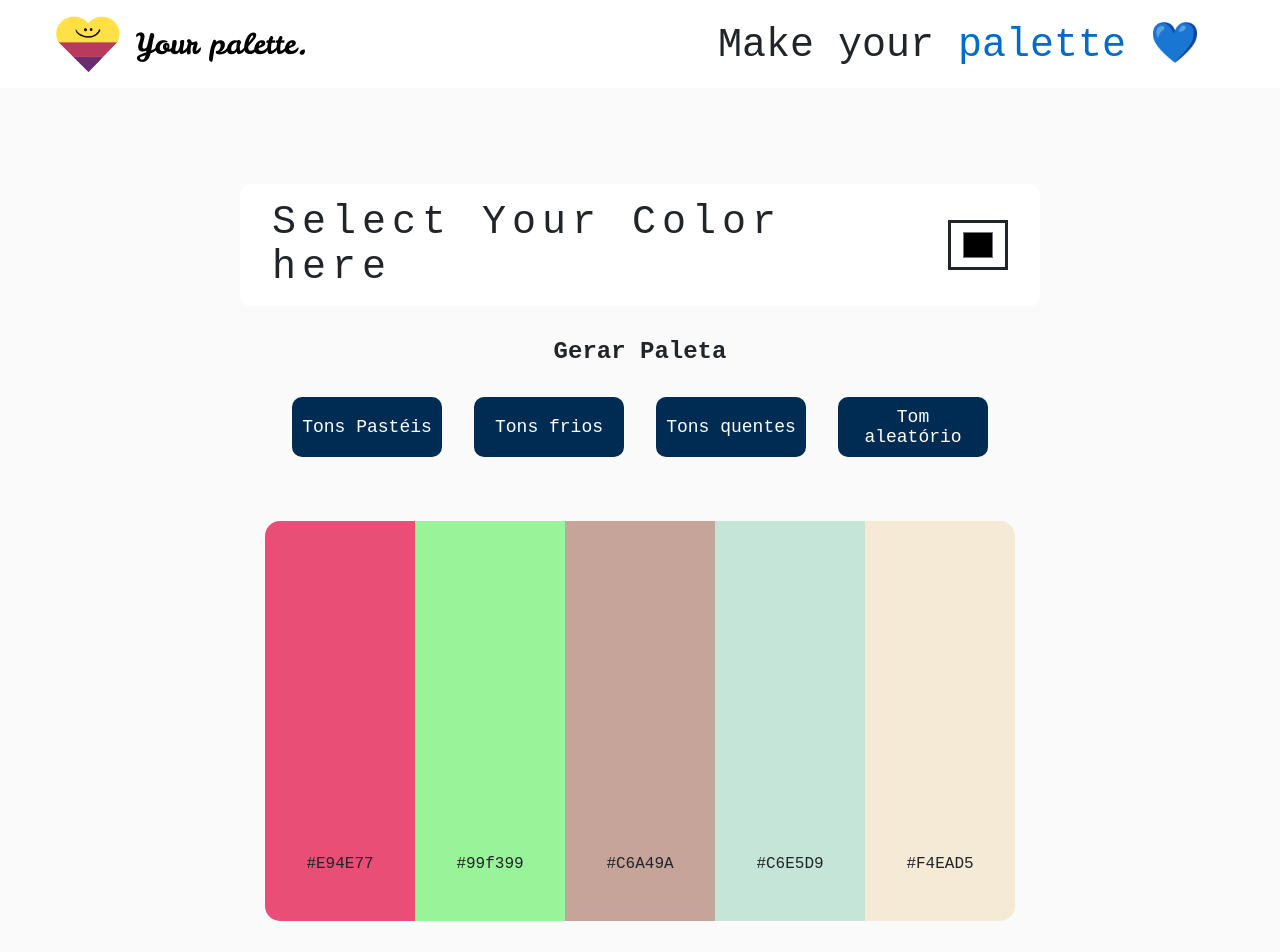
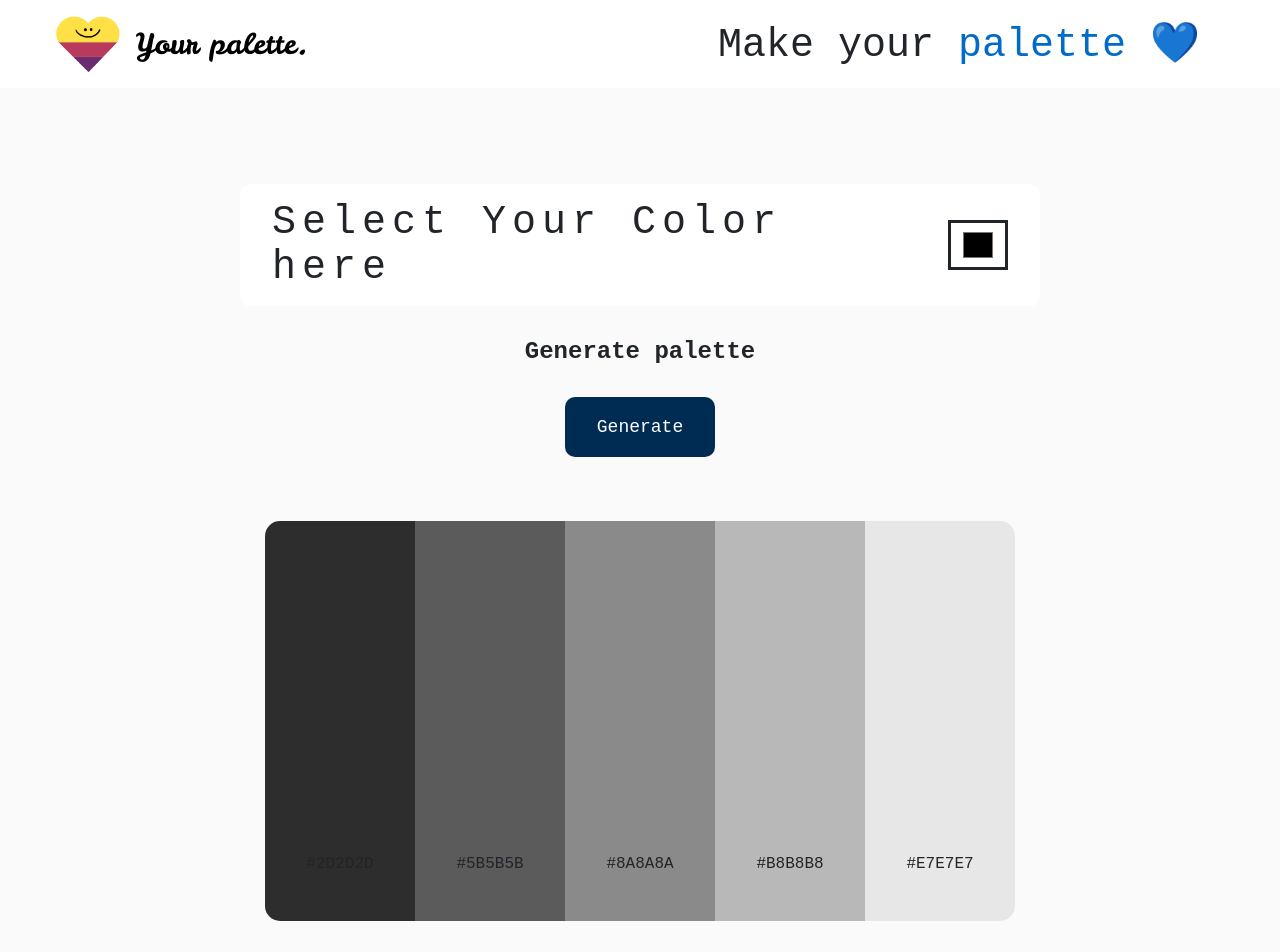
Before and after one commit to Dougladmo/your-palette, a React (Vite) app: page / in a window 1280 px wide. Shown: the top 952 px of the page. Built offline with nearby package versions, Linux system fonts and the light colour scheme; a web font is replaced by a local one.

Commit message:
integração com api finalizada

```diff
--- a/src/App.jsx
+++ b/src/App.jsx
@@ -1,3 +1,5 @@
+import { useState, useEffect } from 'react'
+
 import ColorForm from './components/Form/ColorForm'
 
 import Palette from './components/Paleta/Palette'
@@ -8,24 +10,60 @@ import './app.css'
 import { SubmitButton } from './components/Form/Button.style'
 
 function App() {
+  const [firstColor, setFirstColor] = useState('#2D2D2D')
+  const [secondColor, setSecondColor] = useState('#5B5B5B')
+  const [thirdColor, setThirdColor] = useState('#8A8A8A')
+  const [forthColor, setForthColor] = useState('#B8B8B8')
+  const [fifthColor, setFifthColor] = useState('#E7E7E7')
+  const [palette, setPalette] = useState([])
+
+  // function handleChange(e) {
+  //   setColor(e.target.value)
+  //   setColor(Color.replace('#', ''))
+  // }
+
+  const getPalette = (e) => {
+    e.preventDefault()
+    let Color = e.target.color.value
+    Color = Color.replace('#', '')
+    let url = `https://www.thecolorapi.com/scheme?hex=${Color}&format=json&mode=analogic&count=5`
+    // console.log(url)
+    // console.log(Color)
+    fetch(url , {
+      method: "GET",
+      headers: {
+        "Content-type": "application/json",
+      },
+    })
+      .then((resp) => resp.json())
+      .then((data) => {
+        setPalette(data.colors)
+        setFirstColor(palette[0].hex.value)
+        setSecondColor(palette[1].hex.value)
+        setThirdColor(palette[2].hex.value)
+        setForthColor(palette[3].hex.value)
+        setFifthColor(palette[4].hex.value)
+        console.log(palette)
+        // console.log(data)
+      })
+      .catch((err) => console.log(err))
+  }
 
   return (
     <div>
       <Header />
         <div className='main'>
-          <form action="Palette">
-            <ColorForm/>
+          {/* componentizar form em apenas 1 componente */}
+          <form action="Palette" onSubmit={getPalette}>
+            <ColorForm />
             <div className='nav'>
-              <h2>Gerar Paleta</h2>
+              <h2>Generate palette</h2>
               <div className='buttons'>
-                <SubmitButton>Tons Pastéis</SubmitButton>
-                <SubmitButton>Tons frios</SubmitButton>
-                <SubmitButton>Tons quentes</SubmitButton>
-                <SubmitButton>Tom aleatório</SubmitButton>
+                <SubmitButton>Generate</SubmitButton>
               </div>
             </div>
           </form>
-          <Palette />
+          <Palette color1={firstColor} color2={secondColor} color3={thirdColor} color4={forthColor} color5={fifthColor} />
         </div>
     </div>
   )
--- a/src/components/Form/ColorForm.jsx
+++ b/src/components/Form/ColorForm.jsx
@@ -1,10 +1,11 @@
 import styles from './ColorForm.module.css'
 
-export default function ColorForm() {
+// eslint-disable-next-line react/prop-types
+export default function ColorForm({ handleOnChange }) {
   return (
     <div className={styles.form}>
         <label htmlFor="color">Select Your Color here</label>
-        <div> <input type="color" name="color" id="color" /> </div>
+        <div> <input type="color" name="color" id="color" onChange={handleOnChange} /> </div>
     </div>
   )
 }
--- a/src/components/Paleta/Palette.jsx
+++ b/src/components/Paleta/Palette.jsx
@@ -1,22 +1,15 @@
-import { useState } from 'react'
 import styles from './Palette.module.css'
 
-export default function Palette() {
-  const [firstColor, setFirstColor] = useState('#E94E77')
-  const [secondColor, setSecondColor] = useState('#99f399')
-  const [thirdColor, setThirdColor] = useState('#C6A49A')
-  const [forthColor, setForthColor] = useState('#C6E5D9')
-  const [fifthColor, setFiftColor] = useState('#F4EAD5')
-
-  // setFirstColor('#e94e77')
+// eslint-disable-next-line react/prop-types
+export default function Palette({ color1, color2, color3, color4, color5 }) {
 
   return (
     <div className={styles.paleta}>
-      <div style={{backgroundColor: `${firstColor}`}} className={styles.color}>{firstColor}</div>
-      <div style={{backgroundColor: `${secondColor}`}} className={styles.color}>{secondColor}</div>
-      <div style={{backgroundColor: `${thirdColor}`}} className={styles.color}>{thirdColor}</div>
-      <div style={{backgroundColor: `${forthColor}`}} className={styles.color}>{forthColor}</div>
-      <div style={{backgroundColor: `${fifthColor}`}} className={styles.color}>{fifthColor}</div>
+      <div style={{backgroundColor: `${color1}`}} className={styles.color}>{color1}</div>
+      <div style={{backgroundColor: `${color2}`}} className={styles.color}>{color2}</div>
+      <div style={{backgroundColor: `${color3}`}} className={styles.color}>{color3}</div>
+      <div style={{backgroundColor: `${color4}`}} className={styles.color}>{color4}</div>
+      <div style={{backgroundColor: `${color5}`}} className={styles.color}>{color5}</div>
     </div>
   )
 }
```
